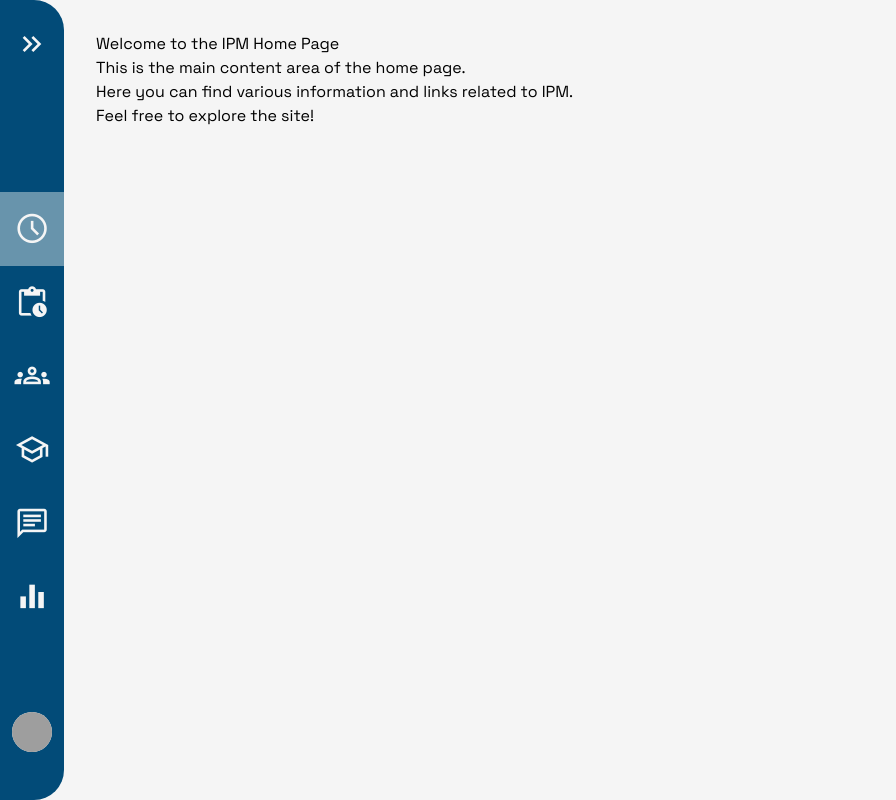
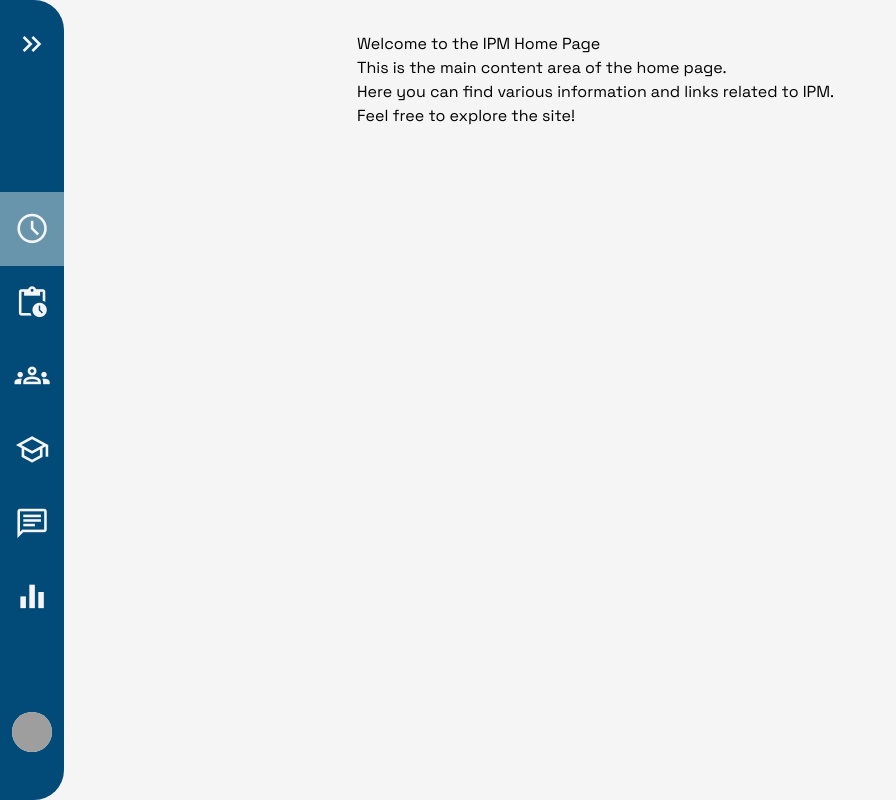
Before and after one commit to Afonso-santos/Timely_IPM, a Vue app in the folder IPM/: page / in a window 1280 px wide. Shown: the whole page, without its empty margins (0-896 px from the left). Built offline with nearby package versions, Linux system fonts and the light colour scheme; grey boxes are pictures that could not be loaded; a web font is replaced by a local one.

Commit message:
fix: prevent sidebar from being scrollable (#6)
* fix: prevent sidebar from being scrollable

* fix: sidebar width typo

```diff
--- a/IPM/src/App.vue
+++ b/IPM/src/App.vue
@@ -5,7 +5,7 @@
 
 <template>
     <div class="app">
-        <AppSidebar />
+        <AppSidebar class="sidebar" />
         <router-view />
     </div>
 </template>
@@ -15,7 +15,7 @@
     --primary: #024B78;
     --primary-hover: #6894AC;
     --light: #F5F5F5;
-    --sidebar-with: 325px;
+    --sidebar-width: 325px;
 }
 
 * {
@@ -40,11 +40,23 @@ button {
 
 .app {
     display: flex;
+    margin-left: var(--sidebar-width);
 }
 
 .app main {
     flex: 1 1 0;
     padding: 2rem;
+}
+
+.sidebar {
+    position: fixed;
+    top: 0;
+    left: 0;
+    width: var(--sidebar-width);
+    height: 100vh;
+    overflow: hidden;
+    background-color: var(--primary);
+    z-index: 1000;
 }
 
 @media (max-width: 768px) { /* Adjust padding for smaller screens */
--- a/IPM/src/components/AppSidebar.vue
+++ b/IPM/src/components/AppSidebar.vue
@@ -124,7 +124,7 @@ aside {
 }
 
 aside.is-expanded {
-    width: var(--sidebar-with);
+    width: var(--sidebar-width);
     align-items: flex-start;
 }
 
```
